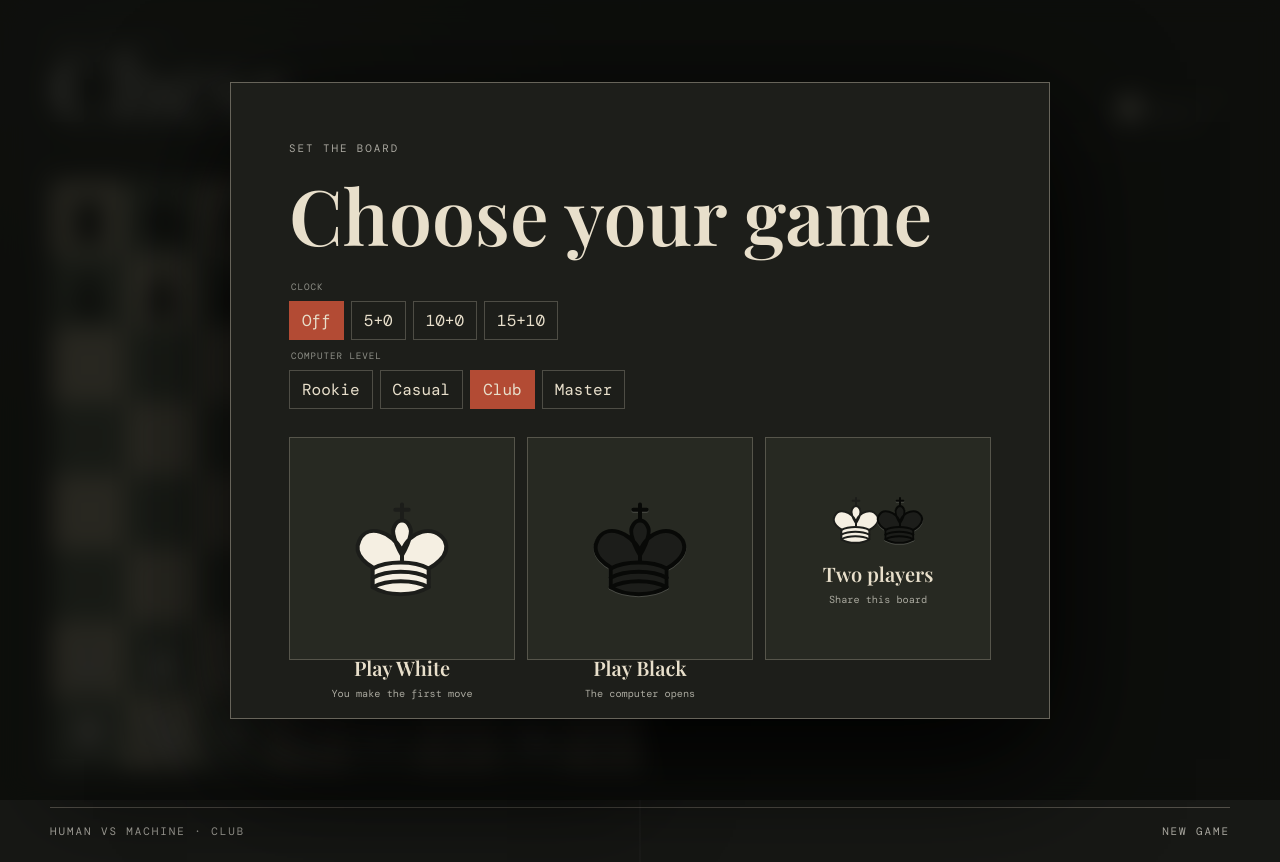
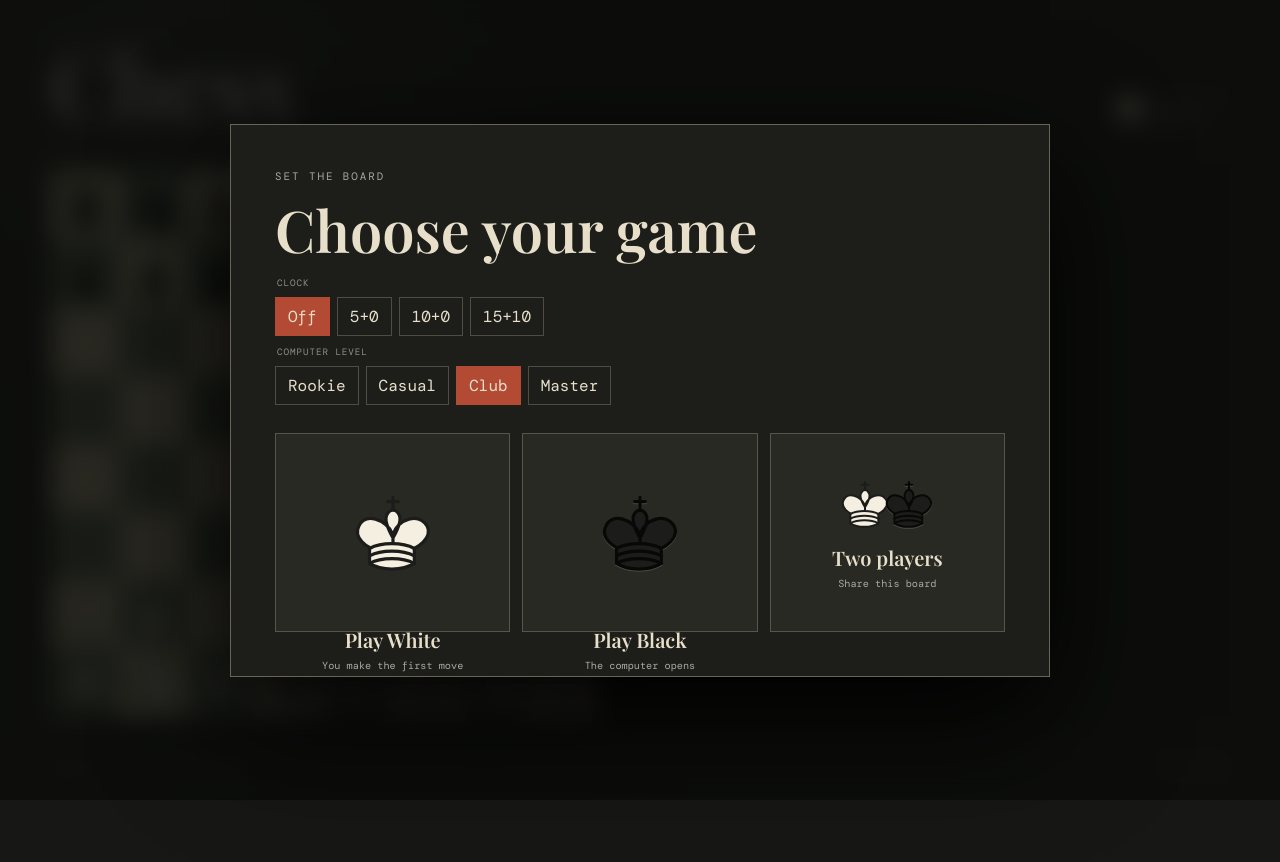
Before and after one commit to lwlee2608/chess, a React (Vite) app: page / in a window 1280 px wide. After the commit the page ends 800 px from the top, so only its background shows below. Built offline with nearby package versions, Linux system fonts and the light colour scheme; a web font is replaced by a local one.

Commit message:
Fit board and new-game dialog in viewport, polish move list

```diff
--- a/src/ui/MoveList.tsx
+++ b/src/ui/MoveList.tsx
@@ -1,26 +1,35 @@
+import { useEffect, useRef } from 'react'
+
 interface MoveListProps {
   moves: readonly string[]
 }
 
 export function MoveList({ moves }: MoveListProps) {
+  const listRef = useRef<HTMLDivElement>(null)
   const rows = Array.from({ length: Math.ceil(moves.length / 2) }, (_, index) => ({
     number: index + 1,
     white: moves[index * 2],
     black: moves[index * 2 + 1],
   }))
 
+  useEffect(() => {
+    listRef.current?.scrollTo({ top: listRef.current.scrollHeight })
+  }, [moves.length])
+
+  const latest = moves.length - 1
+
   return (
-    <div className="move-list" aria-label="Move history">
+    <div className="move-list" ref={listRef} aria-label="Move history">
       <div className="move-list__header">
         <span>Move history</span>
         <span>{moves.length} ply</span>
       </div>
       <ol>
-        {rows.map((row) => (
+        {rows.map((row, index) => (
           <li key={row.number}>
             <span>{row.number}.</span>
-            <strong>{row.white}</strong>
-            <strong>{row.black}</strong>
+            <strong className={index * 2 === latest ? 'move--latest' : ''}>{row.white}</strong>
+            <strong className={index * 2 + 1 === latest ? 'move--latest' : ''}>{row.black}</strong>
           </li>
         ))}
       </ol>
--- a/src/ui/styles.css
+++ b/src/ui/styles.css
@@ -10,7 +10,7 @@
   --ink: #171815;
   --rust: #b34b34;
   --sage: #74806a;
-  --board-size: min(74vh, 720px, 72vw);
+  --board-size: min(max(calc(100vh - 252px), 340px), 720px, 72vw);
 }
 
 * { box-sizing: border-box; }
@@ -88,7 +88,7 @@ h1 {
   grid-template-columns: var(--board-size) 1fr;
   gap: clamp(36px, 6vw, 92px);
   align-items: center;
-  padding: 36px 0;
+  padding: 22px 0;
 }
 
 .board-frame {
@@ -293,6 +293,7 @@ h1 {
 .move-list ol { margin: 0; padding: 0; list-style: none; }
 .move-list li { min-height: 28px; align-items: center; }
 .move-list li > span { color: #777970; }
+.move-list strong.move--latest { color: #d29a42; }
 
 .undo-button {
   width: 100%;
@@ -306,6 +307,8 @@ h1 {
   cursor: pointer;
 }
 
+.undo-button:not(:disabled):hover,
+.undo-button:focus-visible { border-color: #d29a42; color: #d29a42; }
 .undo-button:disabled { opacity: 0.3; cursor: default; }
 .game-note__rule { width: 72px; height: 3px; margin-bottom: 24px; background: var(--rust); }
 .game-note .game-note__hint { color: #bbb7ad; line-height: 1.8; text-transform: none; letter-spacing: 0.03em; }
@@ -320,6 +323,8 @@ h1 {
   font-size: 0.68rem;
   cursor: pointer;
 }
+
+.footer-button:hover, .footer-button:focus-visible { color: var(--cream); }
 .resume-button {
   float: right;
   border: 1px solid #d29a42;
@@ -347,7 +352,9 @@ h1 {
 
 .new-game-dialog {
   width: min(820px, 100%);
-  padding: clamp(28px, 5vw, 58px);
+  max-height: calc(100dvh - 48px);
+  overflow-y: auto;
+  padding: clamp(24px, 4vw, 44px);
   color: var(--cream);
   border: 1px solid rgba(232, 223, 203, 0.36);
   background: #1d1e1a;
@@ -355,8 +362,8 @@ h1 {
 }
 
 .new-game-dialog h2 {
-  margin: 8px 0 34px;
-  font-size: clamp(2.6rem, 6vw, 5rem);
+  margin: 8px 0 28px;
+  font-size: clamp(2.2rem, 4.5vw, 3.6rem);
   font-style: italic;
 }
 
@@ -378,7 +385,7 @@ h1 {
 
 .mode-options > button:hover,
 .mode-options > button:focus-visible { border-color: var(--rust); transform: translateY(-3px); }
-.mode-options svg { width: min(100%, 120px); }
+.mode-options svg { width: min(100%, 96px); }
 .mode-options strong, .mode-options > button > span { display: block; }
 .time-controls {
   display: flex;
```
